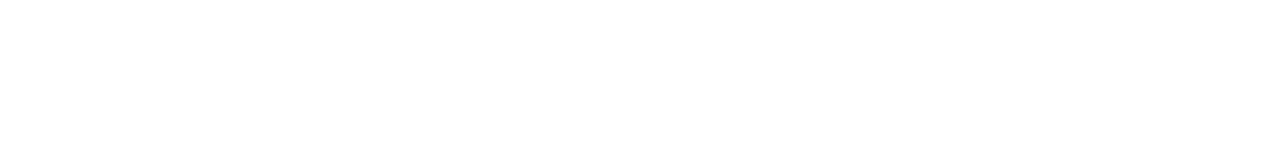
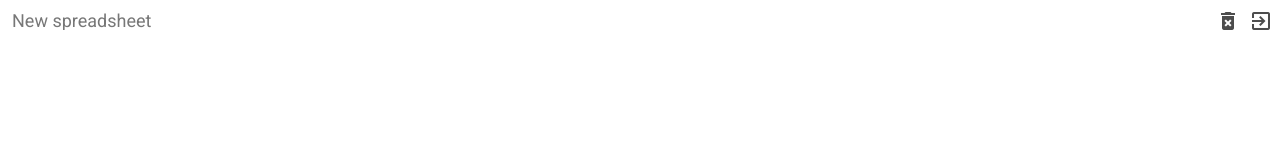
Before and after one commit to SonOfAMom/cells, a website built with webpack: page src/index.html in a window 1280 px wide. Built offline with nearby package versions, Linux system fonts and the light colour scheme.

Commit message:
header scss

```diff
--- a/src/index.html
+++ b/src/index.html
@@ -3,18 +3,28 @@
 <head>
     <meta charset="UTF-8">
     <link rel="shortcut icon" href="favicon.ico">
+    <link href="https://fonts.googleapis.com/icon?family=Material+Icons" rel="stylesheet">
     <title>Cells</title>
 </head>
 <body>
+    <div id="app" class="container">
+        <div class="cells">
+            <div class="cells__header">
+                <input type="text" class="title-input" value="New spreadsheet" />
+                <div>
+                    <div class="button">
+                        <span class="material-icons">
+                            delete_forever
+                        </span>
+                    </div>
 
-    <div id="app" class="container">
-
-        <div class="cells">
-
-            <div class="cells__header">
-
+                    <div class="button">
+                        <span class="material-icons">
+                            exit_to_app
+                        </span>
+                    </div>
+                </div>
             </div>
-
             <div class="cells__toolbar">
 
             </div>
@@ -26,10 +36,7 @@
             <div class="cells__table">
 
             </div>
-
         </div>
-
     </div>
-
 </body>
 </html>
--- a/src/scss/_mixins.scss
+++ b/src/scss/_mixins.scss
@@ -0,0 +1,22 @@
+@mixin button($color: green) {
+  height: 30px;
+  min-width: 24px;
+  padding: 3px;
+  text-align: center;
+  position: relative;
+  display: inline-block;
+  color: rgba(0, 0, 0, .7);
+
+  >i {
+    font-size: 18px;
+  }
+
+  &:active, &.active {
+    color: $color;
+  }
+
+  &:hover {
+    background: #eee;
+    cursor: pointer;
+  }
+}
--- a/src/scss/_variables.scss
+++ b/src/scss/_variables.scss
@@ -0,0 +1,2 @@
+$header-height: 34px;
+$border-color: #e5e5e5;
--- a/src/scss/header.scss
+++ b/src/scss/header.scss
@@ -2,5 +2,42 @@
 @import "mixins";
 
 .cells__header {
+  position: absolute;
+  top: 0;
+  left: 0;
+  right: 0;
+  height: $header-height;
+  padding: 8px 4px 0;
+  display: flex;
+  justify-content: space-between;
+  align-items: center;
+
+  .title-input {
+    margin: 0;
+    padding: 2px 7px;
+    color: #777;
+    border: 1px solid transparent;
+    border-radius: 2px;
+    height: 20px;
+    font-size: 18px;
+    line-height: 22px;
+    outline: none;
+
+    &:hover {
+      border-color: $border-color;
+    }
+
+    &:focus {
+      border: 2px solid #1a73e8;
+      border-radius: 4px;
+      color: #000;
+      margin: -1px;
+    }
+
+  }
+
+  .button {
+    @include button(#188038);
+  }
 
 }
```
